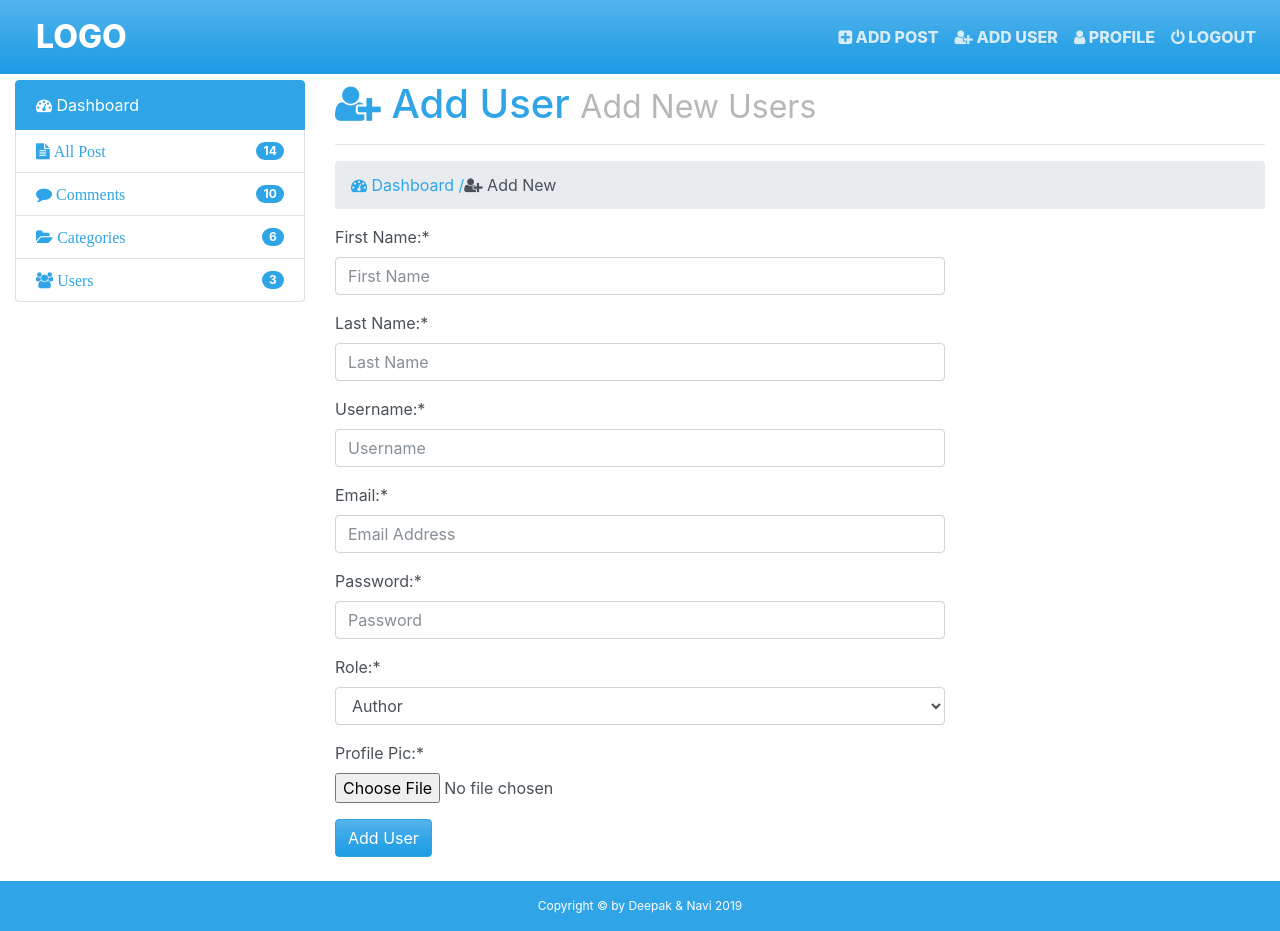
After one commit to CodingBridz/final, a PHP site: page /admin/add-user.php in a window 1280 px wide. The commit adds this page. Run offline with PHP 8.4, Linux system fonts and the light colour scheme.

Commit message:
add Form Done

```diff
--- /dev/null
+++ b/admin/add-user.php
@@ -0,0 +1,72 @@
+<?php require_once('../inc/db.php'); ?>
+<!DOCTYPE html>
+<html>
+  <head>
+    <?php require_once('inc/top.php');?>
+  </head>
+  <body>
+    <?php require_once('inc/header.php');?>
+  <div class="container-fluid">
+    <div class="row">
+      <div class="col-md-3">
+        <?php require_once('inc/sidebar.php');?>
+      </div>
+      <div class="col-md-9">
+        <h1><i class="fa fa-user-plus"></i> Add User
+          <small class="smalld">Add New Users</small>
+          <hr>
+        </h1>
+        <ol class="breadcrumb">
+          <li><a href="index.html"><i class="fa fa-tachometer"></i> Dashboard /  </a></li>
+          <li class="active"><i class="fa fa-user-plus"></i> Add New </li>
+        </ol>
+        <div class="row">
+          <div class="col-md-8">
+            <form action="" method="post">
+              <div class="form-group">
+                <label for="first-name">First Name:*</label>
+                <input type="text" name="first-name" class="form-control" id="first-name" placeholder="First Name">
+              </div>
+              <div class="form-group">
+                <label for="first-name">Last Name:*</label>
+                <input type="text" name="last-name" class="form-control" id="last-name" placeholder="Last Name">
+              </div>
+              <div class="form-group">
+                <label for="username">Username:*</label>
+                <input type="text" name="username" class="form-control" id="username" placeholder="Username">
+              </div>
+              <div class="form-group">
+                <label for="email">Email:*</label>
+                <input type="text" name="email" class="form-control" id="email" placeholder="Email Address">
+              </div>
+              <div class="form-group">
+                <label for="Password">Password:*</label>
+                <input type="password" name="password" class="form-control" id="password" placeholder="Password">
+              </div>
+              <div class="form-group">
+                <label for="roll">Role:*</label>
+                <select name="roll" id="roll" class="form-control">
+                  <option value="author">Author</option>
+                  <option value="admin">Admin</option>
+                </select>
+              </div>
+              <div class="form-group">
+                <label for="image">Profile Pic:*</label>
+                <br/>
+                <input type="file" id="image" name="image">
+              </div>
+              <input type="submit" value="Add User" name="submit" class="btn btn-primary">
+            </form>
+          </div>
+          <div class="col-md-4"></div>
+        </div>
+      </div>
+    </div>
+  </div><br>
+  <!-- Footer -->
+  <?php require_once('inc/footer.php');?>
+    <!-- JavaScript files-->
+    <script src="vendor/jquery/jquery.min.js"></script>
+    <script src="vendor/bootstrap/js/bootstrap.min.js"></script>
+  </body>
+</html>
--- a/admin/inc/header.php
+++ b/admin/inc/header.php
@@ -10,7 +10,7 @@
             <a class="nav-link" href="#"><i class="fa fa-plus-square"></i> Add Post<span class="sr-only">(current)</span></a>
           </li>
           <li class="nav-item">
-            <a class="nav-link" href="#"><i class="fa fa-user-plus"></i> Add User</a>
+            <a class="nav-link" href="add-user.php"><i class="fa fa-user-plus"></i> Add User</a>
           </li>
           <li class="nav-item">
             <a class="nav-link" href="#"><i class="fa fa-user"></i> Profile</a>
```
